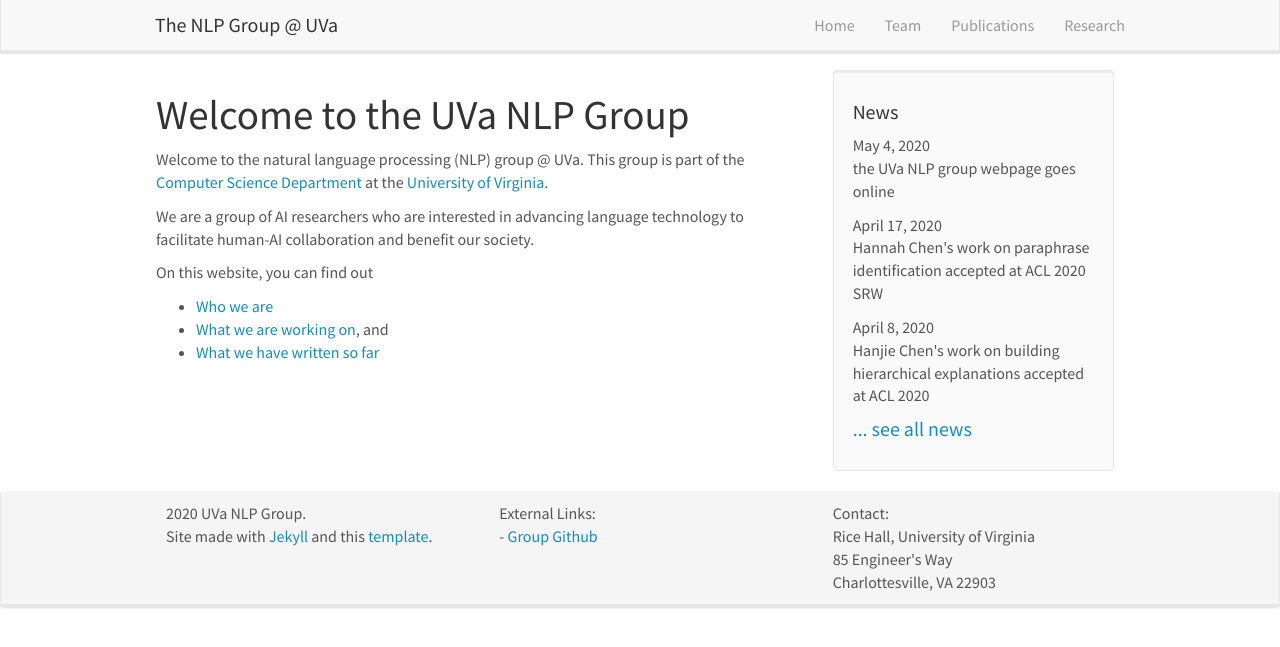
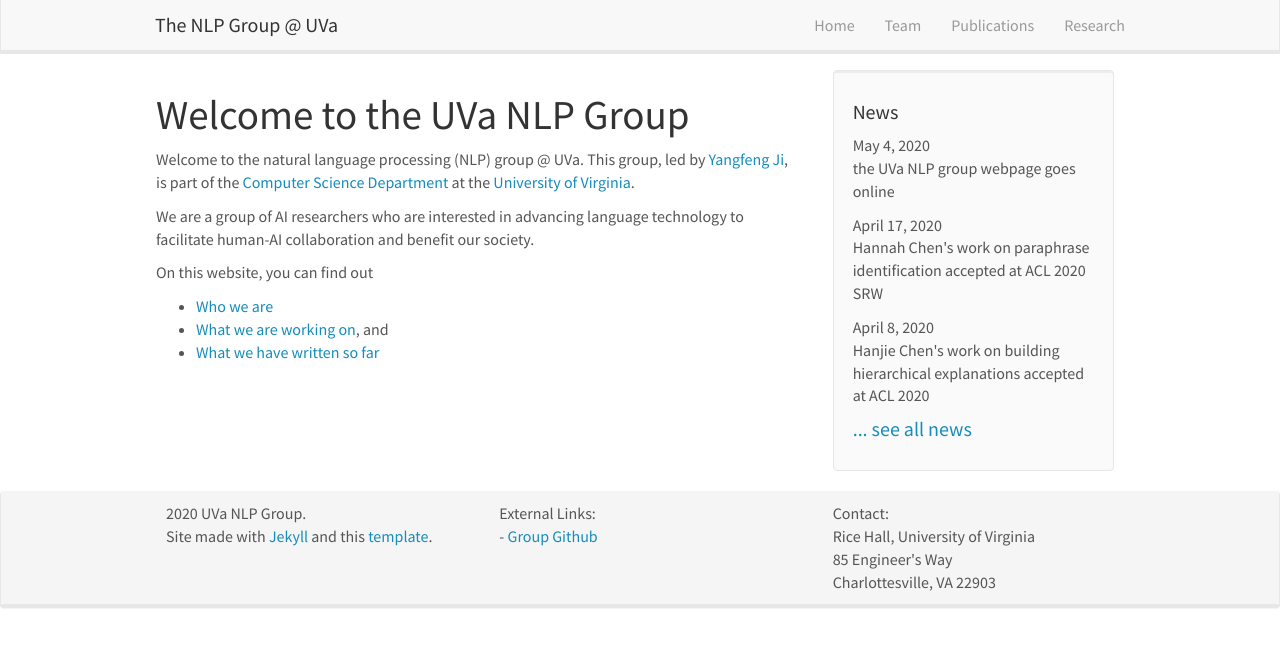
Before and after one commit to uvanlp/uvanlp.github.io, a Jekyll site: the page built from _pages/home.md, in a window 1280 px wide. Shown: the top 647 px of the page. Built offline with Jekyll 4.4.1, drawn with Linux system fonts in a browser that asks for light colours; nearby versions of some CDN libraries.

Commit message:
minor update

```diff
--- a/_pages/home.md
+++ b/_pages/home.md
@@ -6,7 +6,7 @@ sitemap: false
 permalink: /
 ---
 
-Welcome to the natural language processing (NLP) group @ UVa. This group is part of the [Computer Science Department](https://engineering.virginia.edu/departments/computer-science) at the [University of Virginia](https://www.virginia.edu).
+Welcome to the natural language processing (NLP) group @ UVa. This group, led by [Yangfeng Ji](http://yangfengji.net), is part of the [Computer Science Department](https://engineering.virginia.edu/departments/computer-science) at the [University of Virginia](https://www.virginia.edu).
 
 We are a group of AI researchers who are interested in advancing language technology to facilitate human-AI collaboration and benefit our society.
 
```
